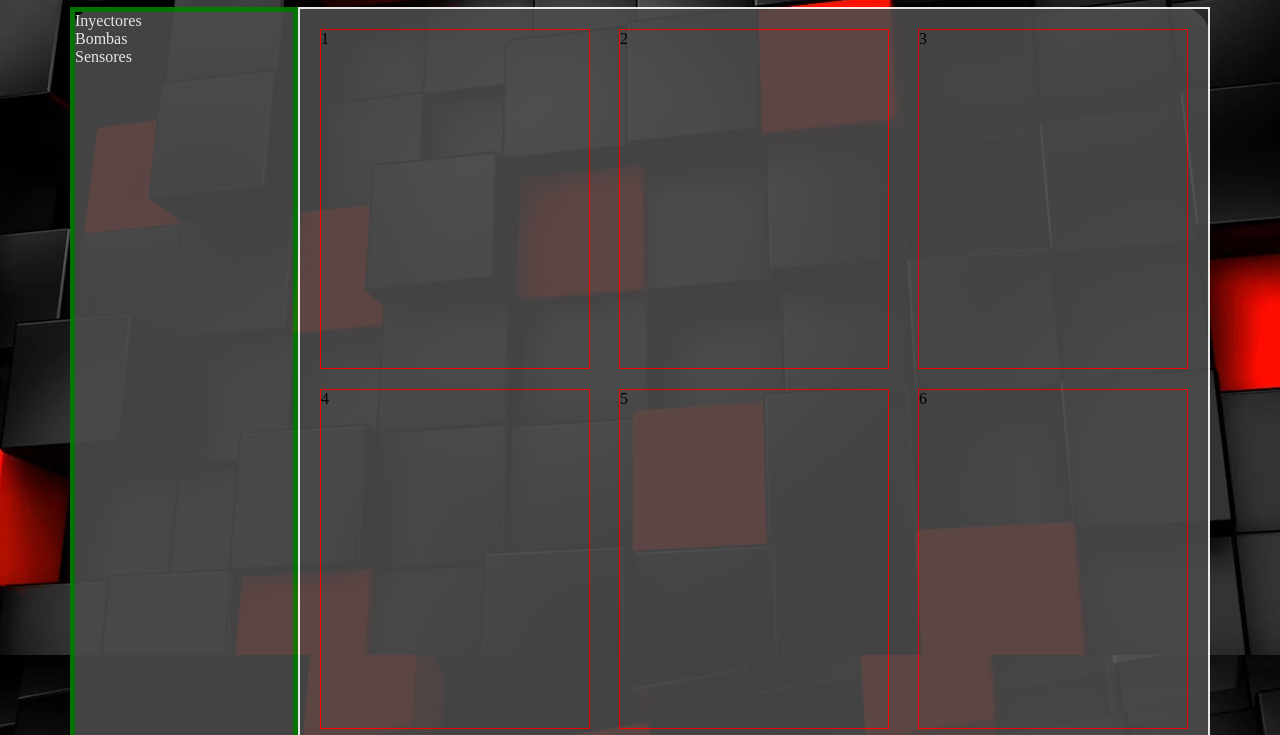
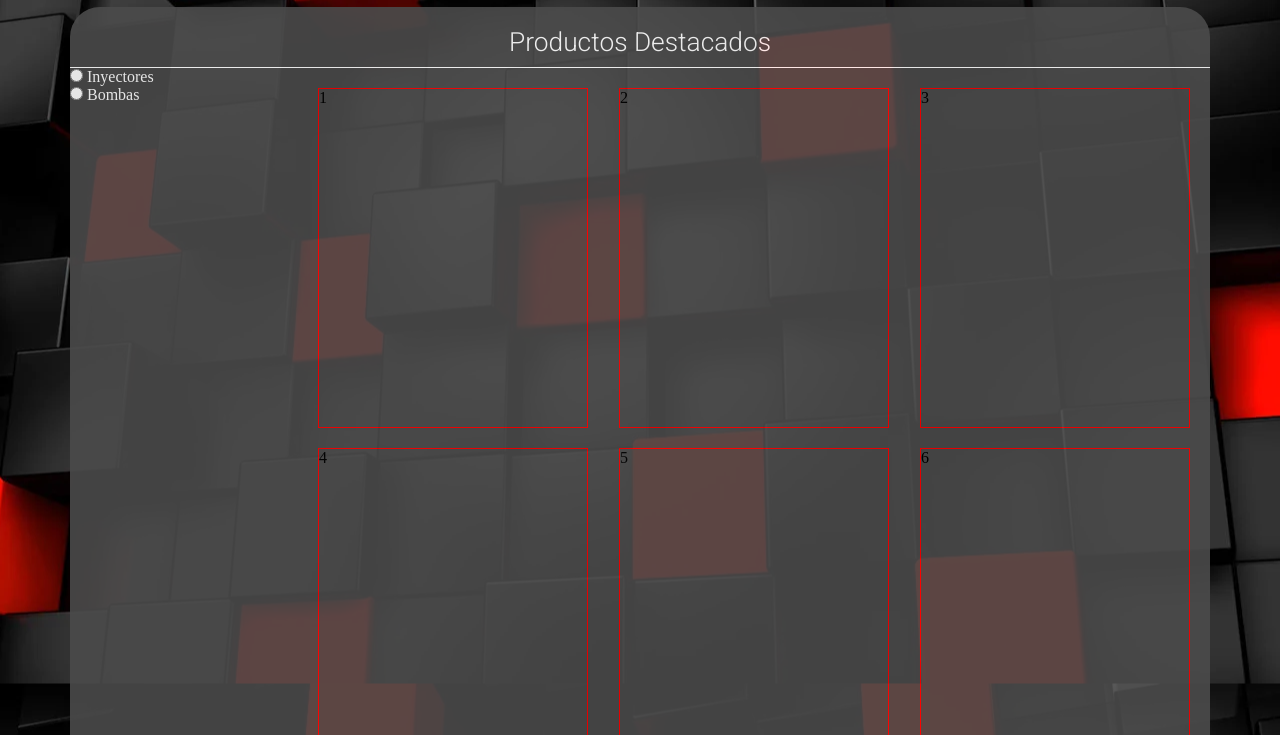
Before and after one commit to TomasDiStefano/Shoping-Cart-DieselJuncal, a plain HTML site: page index.html in a window 1280 px wide. Shown: the part 161-896 px from the top of the page. Drawn offline with Linux system fonts and the light colour scheme.

Commit message:
Add Title with google font

```diff
--- a/index.html
+++ b/index.html
@@ -6,6 +6,12 @@
     <meta name="viewport" content="width=device-width, initial-scale=1.0">
     <title>Diesel Juncal</title>
     <link rel="stylesheet" href="styles.css">
+
+    <!-- GOOGLE FONT ROBOTO -->
+    <link rel="preconnect" href="https://fonts.googleapis.com">
+    <link rel="preconnect" href="https://fonts.gstatic.com" crossorigin>
+    <link href="https://fonts.googleapis.com/css2?family=Kulim+Park:ital,wght@1,300&family=Roboto:wght@300;500&display=swap" rel="stylesheet">
+
 </head>
 <body>
     <main class="main-container">
@@ -31,14 +37,27 @@
                 <button class="form__button">Buscar</button>
             </form>
             <section class="content__background">
+                <div class="title">
+                    <h1 class="title__beautify">Productos Destacados</h1>
+                </div>
 
                 <div class="grid-container">
                     <aside class="filters">
-                        <ul class="filters__list">
+                        <form action="">
+                            <div class="">
+                                <input name="identificador" type="radio" value="Inyectores" id="Inyectores">
+                                <label for="Inyectores"> Inyectores</label>
+                            </div>
+                            <div class="">
+                                <input name="identificador" type="radio" value="Bombas" id="Bombas">
+                                <label for="Bombas"> Bombas</label>
+                            </div>
+                        </form>
+                        <!-- <ul class="filters__list">
                             <li class="filters__list--item">Inyectores</li>
                             <li class="filters__list--item">Bombas</li>
                             <li class="filters__list--item">Sensores</li>
-                        </ul>
+                        </ul> -->
                     </aside>
 
                     <section class="products">
--- a/sass/_filters.scss
+++ b/sass/_filters.scss
@@ -16,7 +16,6 @@
    }
  }
  .filters{
-    border: 5px solid green;
     color: white;
     &__list{
       text-decoration: none;
--- a/sass/_products.scss
+++ b/sass/_products.scss
@@ -1,10 +1,22 @@
 @use 'variables' as var;
 @import 'mixins';
+
+.title{
+    padding: 20px;
+    color: white;
+    font-size: 22.5px;
+    text-align: center;
+    border-bottom: 1px solid white;
+    padding-bottom: 10px;
+    &__beautify{
+        font-family: 'roboto', sans-serif;
+        font-weight: 300;
+    }
+}
 
 .products {
     width: auto;
     &__grid-container{
-        border: 2px solid white;
         display: grid;
         @include responsive-grid;
         grid-auto-rows: 340px;
```
Also changed, not shown: styles.css, 1 other file.
